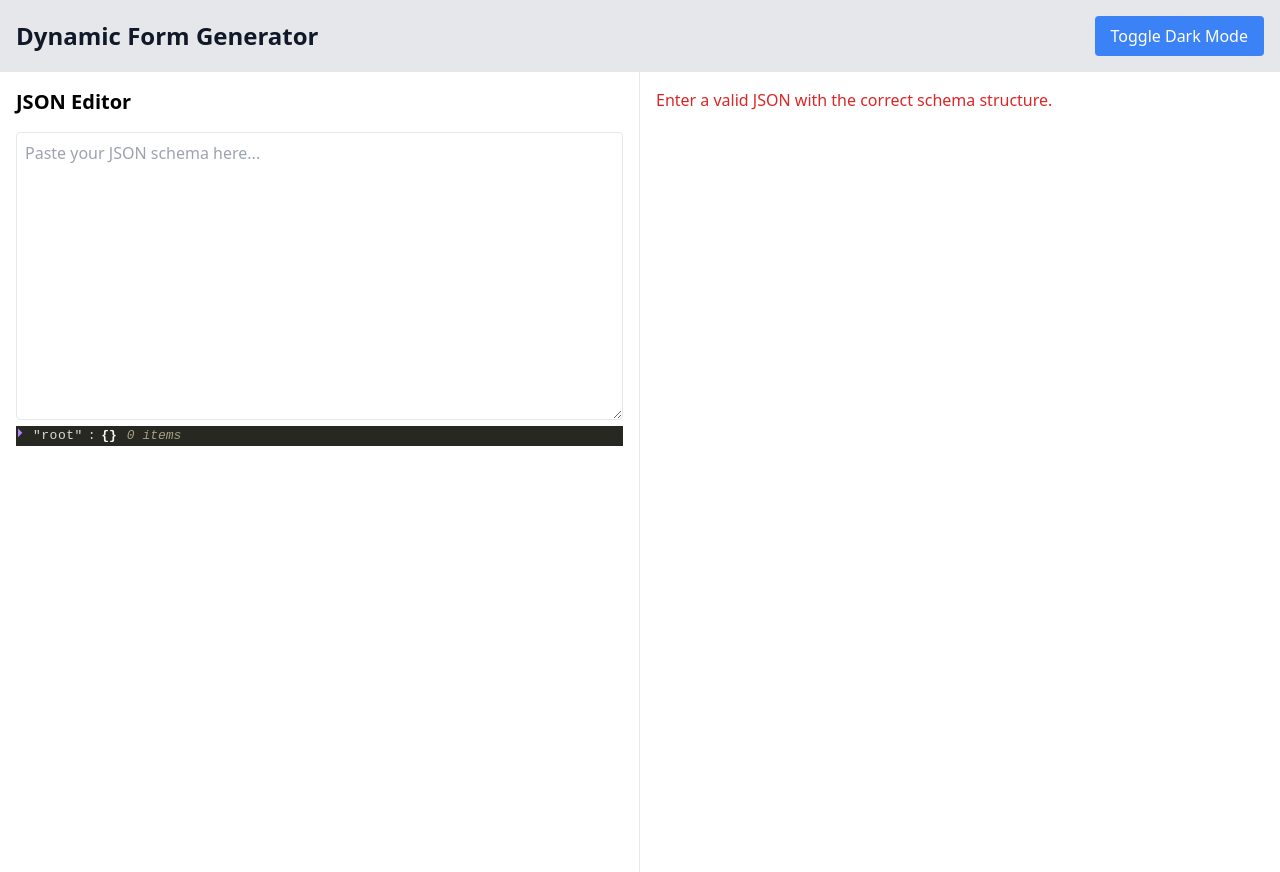
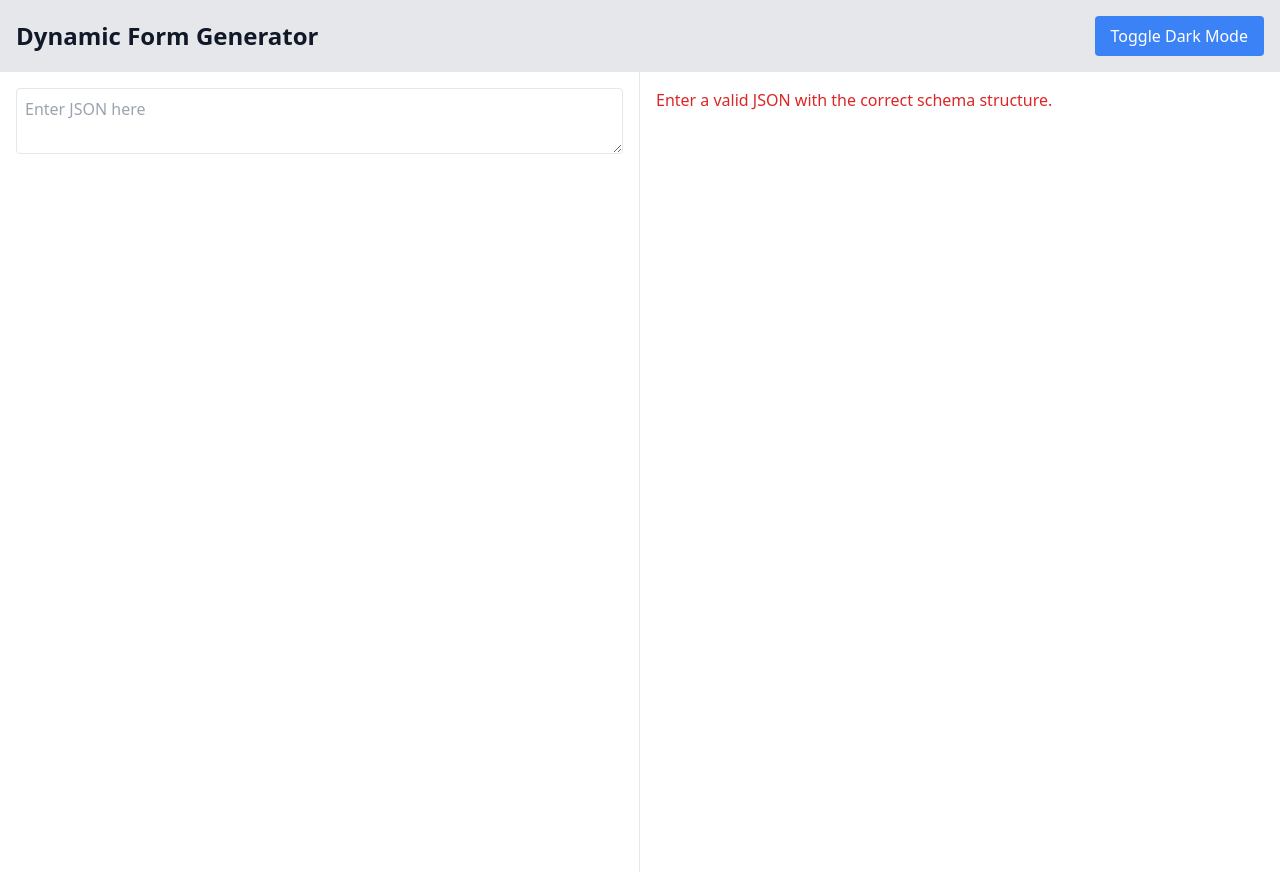
Before and after one commit to Ganesh-Devops-Trainee/Json-Project, a React (Create React App) app in the folder dynamic-form-generator/: page / in a window 1280 px wide. Built offline with nearby package versions, Linux system fonts and the light colour scheme.

Commit message:
Update JsonEditor.tsx

```diff
--- a/dynamic-form-generator/src/components/JsonEditor.tsx
+++ b/dynamic-form-generator/src/components/JsonEditor.tsx
@@ -1,47 +1,56 @@
-import React, { useState } from "react";
+import React, { useEffect, useState } from "react";
 import ReactJson from "react-json-view";
 
-interface JsonEditorProps {
-  json: string;
-  onChange: (newJson: string) => void;
-}
+const JsonEditor: React.FC<{ json: string; onChange: (newJson: string) => void }> = ({
+  json,
+  onChange,
+}) => {
+  const [error, setError] = useState<string | null>(null);
+  const [parsedJson, setParsedJson] = useState<object | null>(null);
 
-const JsonEditor: React.FC<JsonEditorProps> = ({ json, onChange }) => {
-  const [error, setError] = useState<string | null>(null);
+  useEffect(() => {
+    // Try to parse the JSON safely
+    try {
+      if (json) {
+        const parsed = JSON.parse(json);
+        setParsedJson(parsed);
+        setError(null); // Reset error if JSON is valid
+      } else {
+        setParsedJson(null); // Reset parsed data if JSON is empty
+      }
+    } catch (err) {
+      setError("Invalid JSON format. Please correct the syntax.");
+      setParsedJson(null); // Clear parsed data if JSON is invalid
+    }
+  }, [json]);
 
-  const handleChange = (e: React.ChangeEvent<HTMLTextAreaElement>) => {
-    const value = e.target.value;
-    onChange(value);
-    try {
-      JSON.parse(value);
-      setError(null);
-    } catch (err) {
-      setError("Invalid JSON");
-    }
-  };
-
-  const handleCopy = () => {
-    navigator.clipboard.writeText(json);
-    alert("JSON copied to clipboard!");
+  const handleJsonChange = (newJson: string) => {
+    onChange(newJson); // Pass the updated JSON to the parent component
   };
 
   return (
-    <div>
-      <h2 className="text-xl font-semibold mb-4">JSON Editor</h2>
-      <textarea
-        className="w-full h-72 p-2 border rounded focus:outline-none focus:ring focus:border-blue-300 dark:bg-gray-800 dark:text-white"
-        value={json}
-        onChange={handleChange}
-        placeholder="Paste your JSON schema here..."
-      />
-      {error && <p className="text-red-500 mt-2">{error}</p>}
-      {/* <button
-        onClick={handleCopy}
-        className="mt-4 px-4 py-2 bg-blue-500 text-white rounded hover:bg-blue-700"
-      >
-        Copy JSON
-      </button> */}
-      <ReactJson src={json ? JSON.parse(json) : {}} theme="monokai" />
+    <div className="json-editor-container">
+      <div className="json-editor">
+        <textarea
+          value={json}
+          onChange={(e) => handleJsonChange(e.target.value)}
+          placeholder="Enter JSON here"
+          className="w-full p-2 border rounded dark:bg-gray-700 dark:text-white"
+        />
+      </div>
+
+      {/* Show error message if JSON is invalid */}
+      {error && <div className="text-red-600 mt-2">{error}</div>}
+
+      {/* Show parsed JSON in a formatted way if valid */}
+      {parsedJson && (
+        <ReactJson
+          src={parsedJson}
+          theme="monokai"
+          collapsed={false}
+          enableClipboard={false}
+        />
+      )}
     </div>
   );
 };
```
